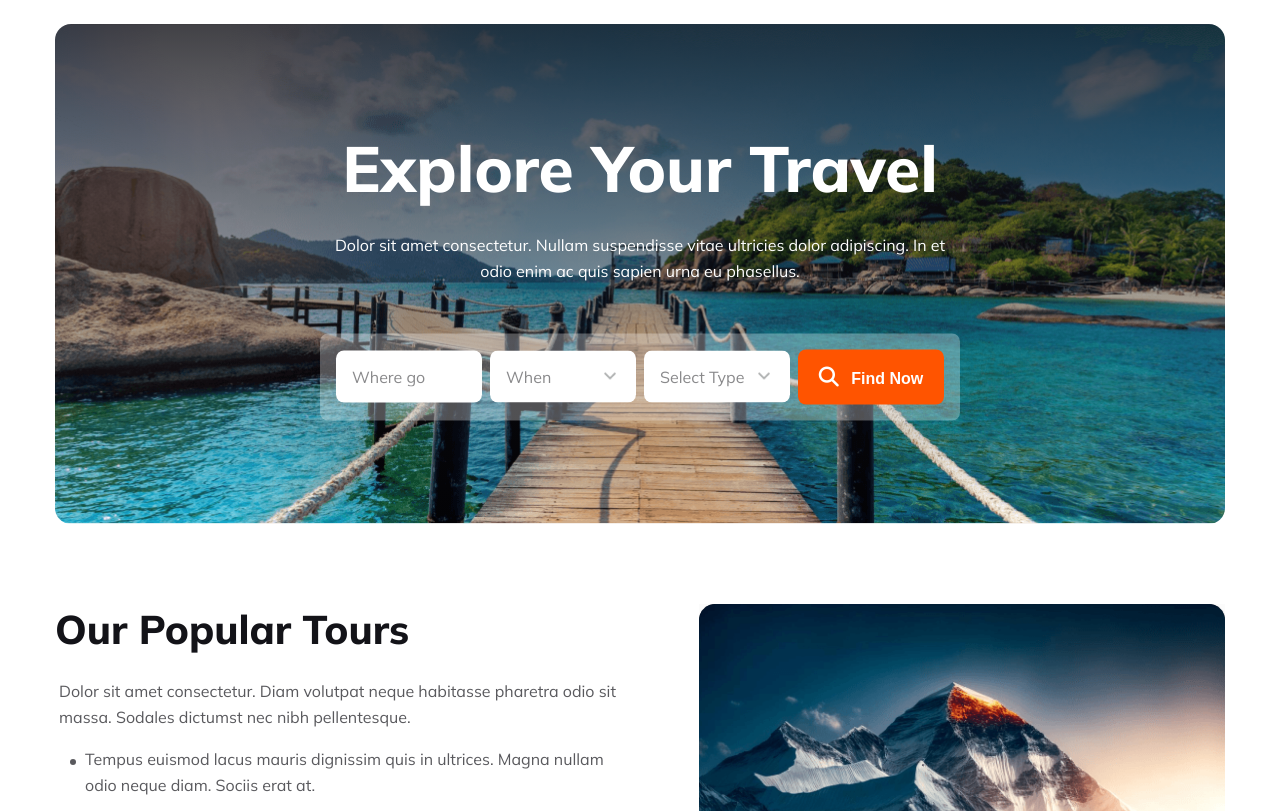
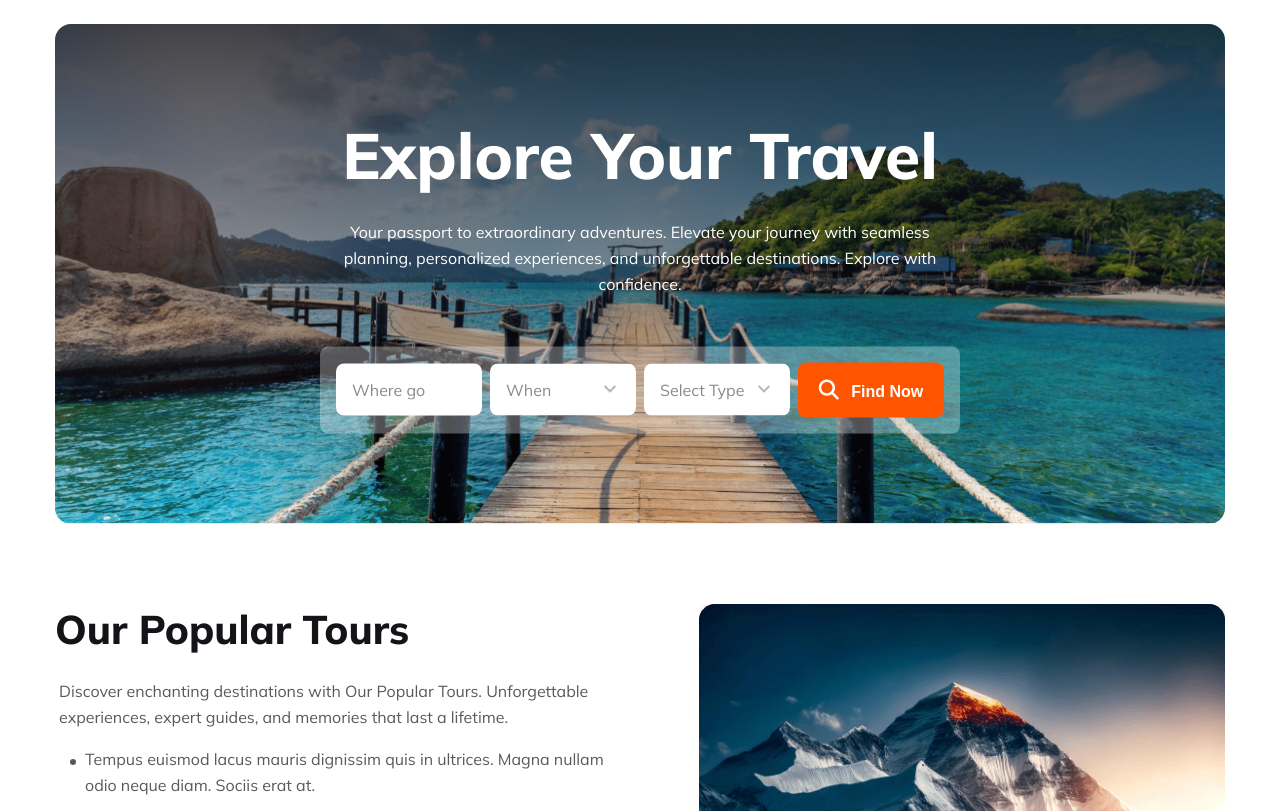
Before and after one commit to iamriyaddev/hero-travel-batch9-assignment, a plain HTML site: page index.html in a window 1280 px wide. Shown: the part 96-907 px from the top of the page. Drawn offline with Linux system fonts and the light colour scheme.

Commit message:
lorem ipsum text changes

```diff
--- a/index.html
+++ b/index.html
@@ -66,8 +66,7 @@
                         <!-- Hero Text Wrapper -->
                         <div class="hero-text-wrapper">
                             <h1>Explore Your Travel</h1>
-                            <p>Dolor sit amet consectetur. Nullam suspendisse vitae ultricies dolor adipiscing. In et
-                                odio enim ac quis sapien urna eu phasellus.</p>
+                            <p>Your passport to extraordinary adventures. Elevate your journey with seamless planning, personalized experiences, and unforgettable destinations. Explore with confidence.</p>
                             <!-- Hero Booking Form -->
                             <div class="hero-booking-form">
                                 <form action="#" method="post">
@@ -117,8 +116,7 @@
                             <!-- Popular Title Wrapper -->
                             <div class="popular-title-wrapper section-title-wrapper">
                                 <h2 class="title-heading">Our Popular Tours</h2>
-                                <p class="title-desc">Dolor sit amet consectetur. Diam volutpat neque habitasse pharetra
-                                    odio sit massa. Sodales dictumst nec nibh pellentesque.</p>
+                                <p class="title-desc">Discover enchanting destinations with Our Popular Tours. Unforgettable experiences, expert guides, and memories that last a lifetime.</p>
                             </div>
                             <!-- Popular Desc Box -->
                             <div class="popular-desc-box">
```
